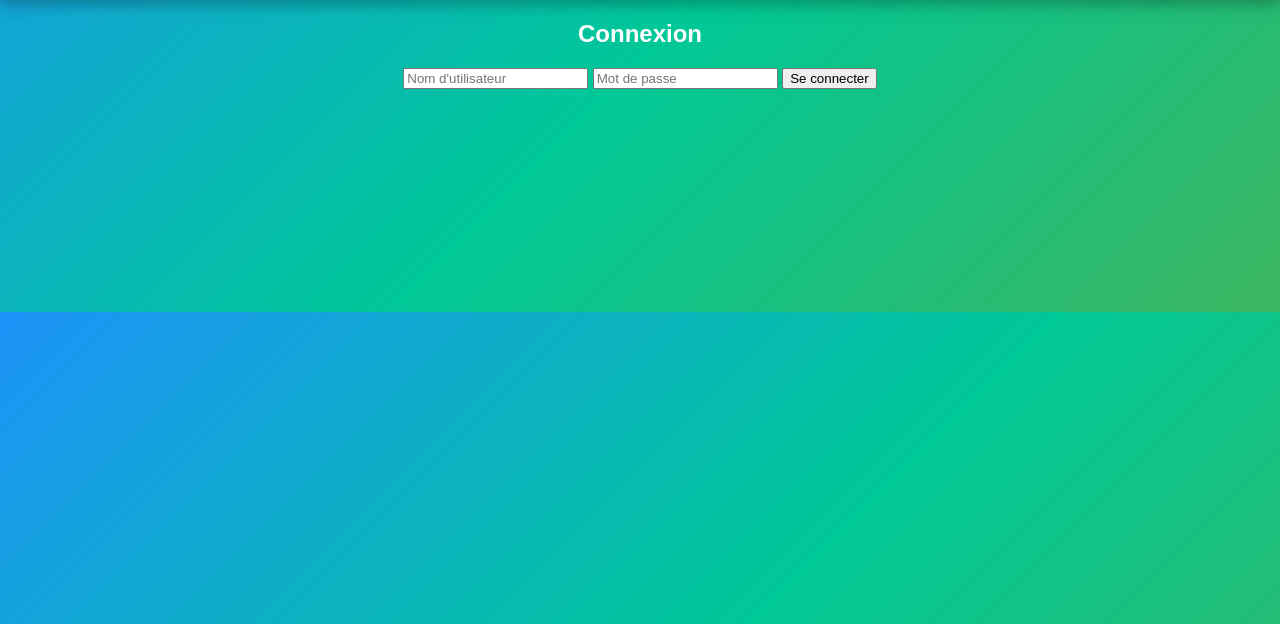
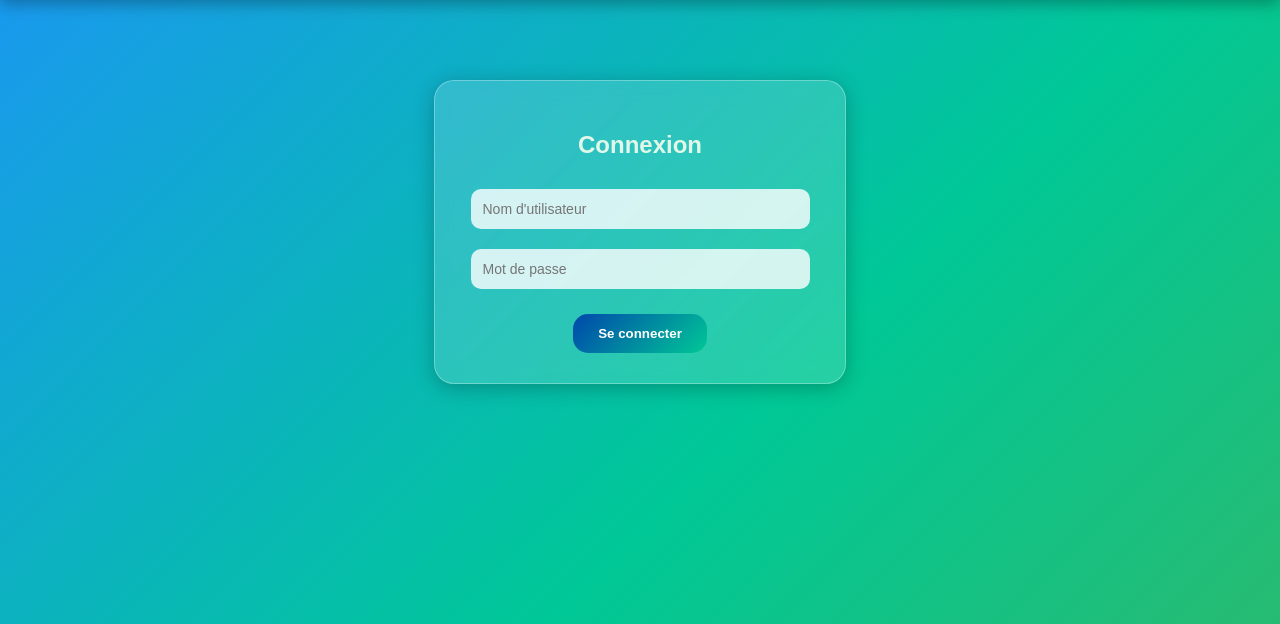
Before and after one commit to Pier-Alexis/Ctrl-Alt-Revendre, a Flask app: template templates/login.html in a window 1280 px wide. Shown: the part 134-758 px from the top of the page. Run offline with Flask 3, Linux system fonts and the light colour scheme; the template is opened without the code that fills it, so the values that code supplies are empty.

Commit message:
Update style.css

```diff
--- a/static/style.css
+++ b/static/style.css
@@ -49,3 +49,50 @@ body {
     background: rgba(0, 200, 150, 0.4); /* vert au survol */
     transform: scale(1.05);
 }
+
+/* --- Formulaire vitreux --- */
+.login-box {
+    max-width: 350px;
+    margin: 80px auto;
+    padding: 30px;
+    border-radius: 20px;
+    background: rgba(255, 255, 255, 0.15);
+    backdrop-filter: blur(10px);
+    -webkit-backdrop-filter: blur(10px);
+    border: 1px solid rgba(255, 255, 255, 0.3);
+    box-shadow: 0 4px 20px rgba(0, 0, 0, 0.25);
+    text-align: center;
+    color: white;
+}
+
+.login-box h2 {
+    margin-bottom: 20px;
+    color: #e0f7e9;
+}
+
+.login-box input {
+    width: 90%;
+    padding: 12px;
+    margin: 10px 0;
+    border-radius: 10px;
+    border: none;
+    outline: none;
+    background: rgba(255, 255, 255, 0.8);
+    font-size: 14px;
+}
+
+.login-box button {
+    margin-top: 15px;
+    padding: 12px 25px;
+    border-radius: 15px;
+    border: none;
+    font-weight: bold;
+    color: white;
+    background: linear-gradient(135deg, #0047ab, #00c896);
+    cursor: pointer;
+    transition: transform 0.2s ease-in-out;
+}
+
+.login-box button:hover {
+    transform: scale(1.05);
+}
```
